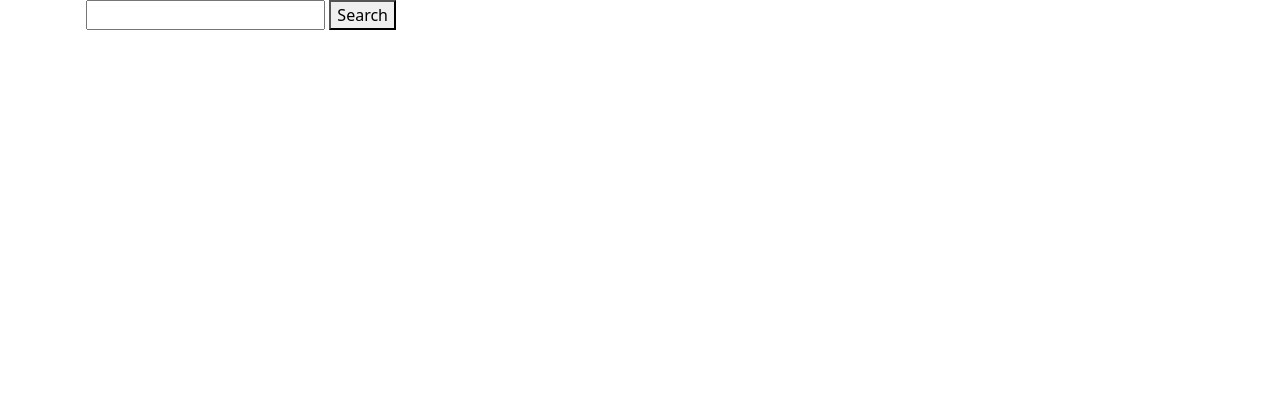
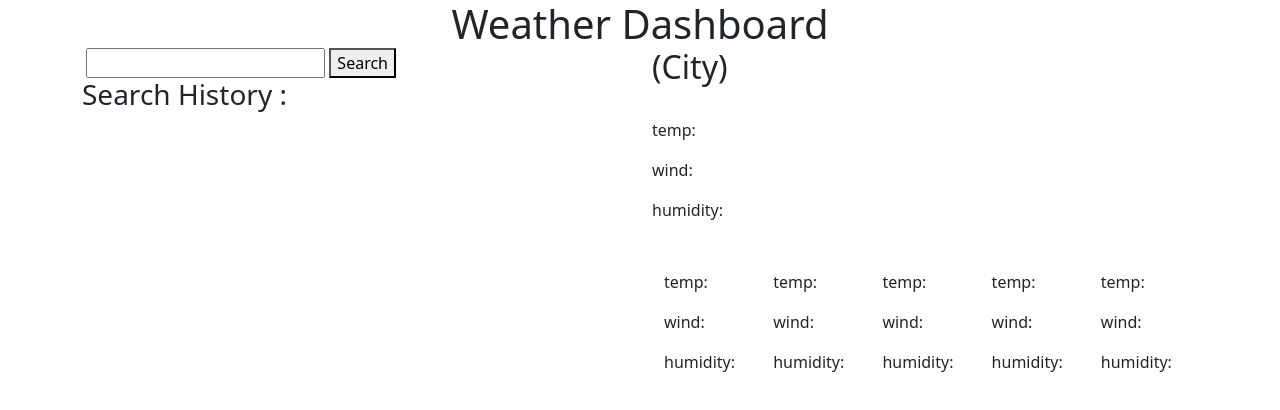
Before and after one commit to rtj2023/Weather-dashboard, a plain HTML site: page index.html in a window 1280 px wide. Drawn offline with nearby package versions, Linux system fonts and the light colour scheme.

Commit message:
Finished html

```diff
--- a/index.html
+++ b/index.html
@@ -10,18 +10,23 @@
 </head>
 
 <body>
-
+    <header style="margin: auto; text-align: center;">
+        <h1 style="margin: auto; text-align: center;">
+            Weather Dashboard
+        </h1>
+    </header>
     <main class="container">
         <div class="row">
             <div class="col">
                 <div class="search">
                     <label for="city"></label>
-                    <input title="city" type="text">
+                    <input title="city" type="text" id="searchbar">
                     <button class="searchBtn">
                         Search
                     </button>
                 </div>
                 <div class="history">
+                    <h3>Search History :</h3>
                     <ul class="searchhistory">
 
                     </ul>
@@ -29,43 +34,49 @@
             </div>
             <div class="col">
                 <div class="currentWeather">
-                    <h2 class="cityName"></h2>
-                    <p id="day0" class="temp"></p>
-                    <p id="day0" class="wind"></p>
-                    <p id="day0" class="humidity"></p>
+                    <h2 class="cityName">(City)</h2>
+                    <img id="day0img" src="" alt="">
+                    <p id="day0temp" class="temp">temp: </p>
+                    <p id="day0wind" class="wind">wind: </p>
+                    <p id="day0humidity" class="humidity">humidity: </p>
                 </div>
                 <div class="container">
                     <div class="row">
 
                         <div class="col">
                             <h2 class="cityName"></h2>
-                            <p id="day1temp" class="temp"></p>
-                            <p id="day1wind" class="wind"></p>
-                            <p id="day1humidity" class="humidity"></p>
+                            <img id="day1img" src="" alt="">
+                            <p id="day1temp" class="temp">temp: </p>
+                            <p id="day1wind" class="wind">wind: </p>
+                            <p id="day1humidity" class="humidity">humidity: </p>
                         </div>
                         <div class="col">
                             <h2 class="cityName"></h2>
-                            <p id="day2" class="temp"></p>
-                            <p id="day2" class="wind"></p>
-                            <p id="day2" class="humidity"></p>
+                            <img id="day2img" src="" alt="">
+                            <p id="day2temp" class="temp">temp: </p>
+                            <p id="day2wind" class="wind">wind: </p>
+                            <p id="day2humidity" class="humidity">humidity: </p>
                         </div>
                         <div class="col">
                             <h2 class="cityName"></h2>
-                            <p id="day3" class="temp"></p>
-                            <p id="day3" class="wind"></p>
-                            <p id="day3" class="humidity"></p>
+                            <img id="day3img" src="" alt="">
+                            <p id="day3temp" class="temp">temp: </p>
+                            <p id="day3wind" class="wind">wind: </p>
+                            <p id="day3humidity" class="humidity">humidity: </p>
                         </div>
                         <div class="col">
                             <h2 class="cityName"></h2>
-                            <p id="day4" class="temp"></p>
-                            <p id="day4" class="wind"></p>
-                            <p id="day4" class="humidity"></p>
+                            <img id="day4img" src="" alt="">
+                            <p id="day4temp" class="temp">temp: </p>
+                            <p id="day4wind" class="wind">wind: </p>
+                            <p id="day4humidity" class="humidity">humidity: </p>
                         </div>
                         <div class="col">
                             <h2 class="cityName"></h2>
-                            <p id="day5temp" class="temp"></p>
-                            <p id="day5wind" class="wind"></p>
-                            <p id="day5humidity" class="humidity"></p>
+                            <img id="day5img" src="" alt="">
+                            <p id="day5temp" class="temp">temp: </p>
+                            <p id="day5wind" class="wind">wind: </p>
+                            <p id="day5humidity" class="humidity">humidity: </p>
                         </div>
                     </div>
                 </div>
```
